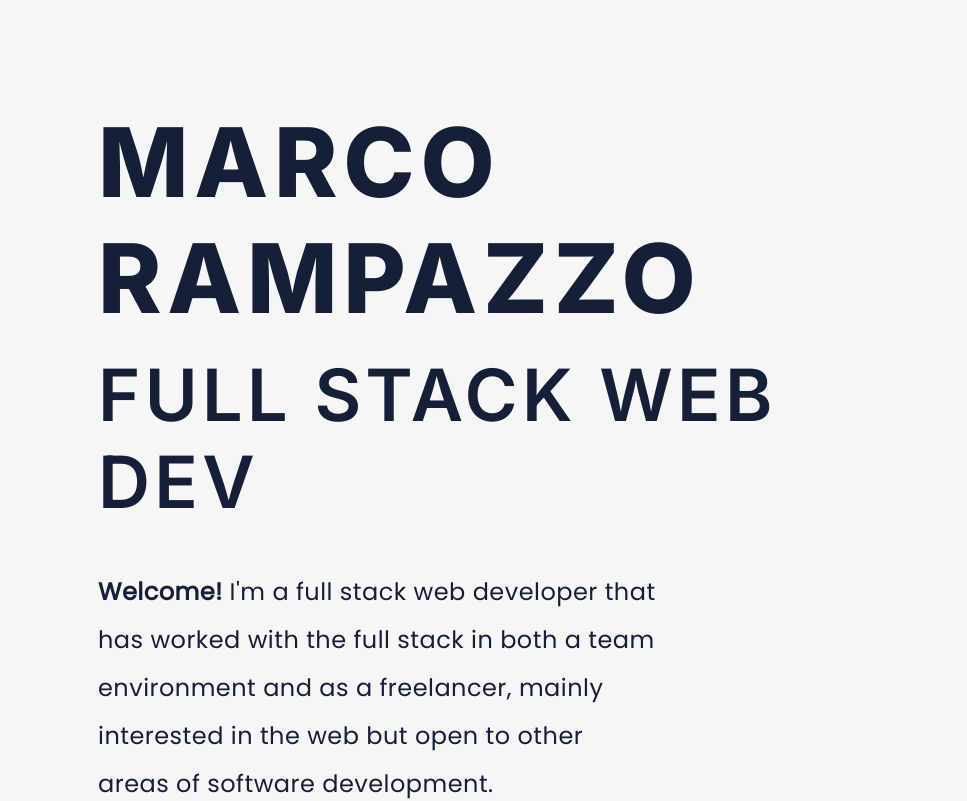
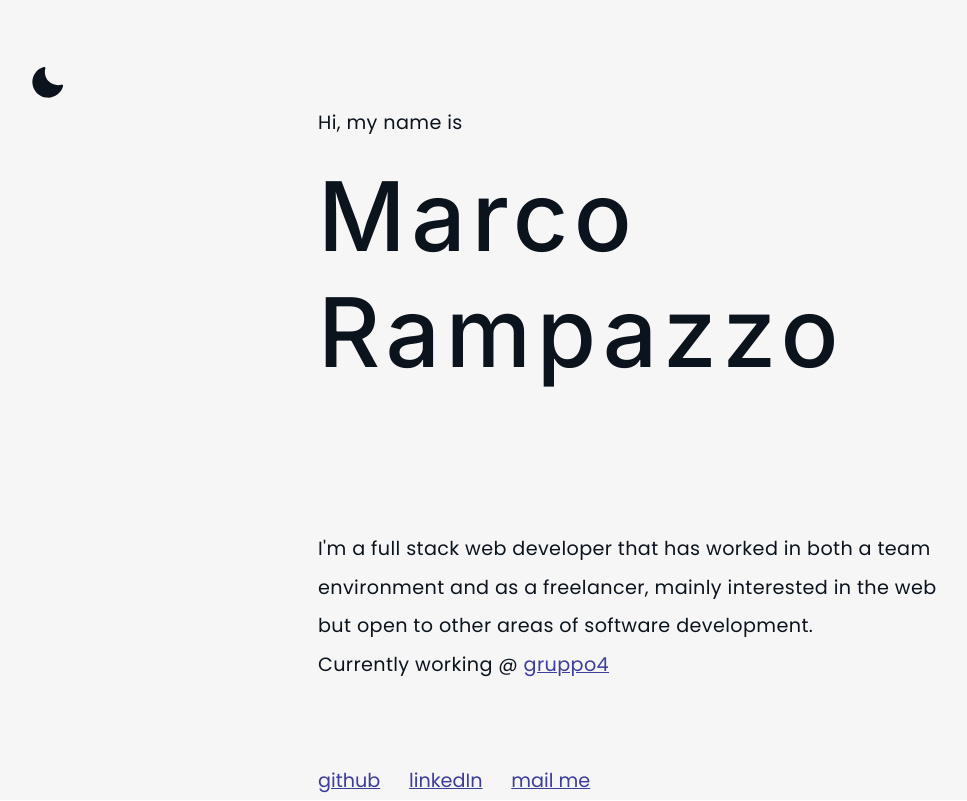
Before and after one commit to mrampazz/mramp-me, a Next.js app: page / in a window 1280 px wide. Shown: the top 801 px of the page, without its empty margins (2-969 px from the left). Built offline with nearby package versions, Linux system fonts and the light colour scheme.

Commit message:
added barebones dark mode

```diff
--- a/components/Layout.js
+++ b/components/Layout.js
@@ -1,12 +1,20 @@
 import { useContext } from 'react'
 import AppContext from '../utils/AppContext'
+import Moon from './icons/Moon'
+import Sun from './icons/Sun'
 
 export default function Layout({ children }) {
   const { darkMode, setDarkMode } = useContext(AppContext)
 
   return (
-    <div className='layout'>
-      <div className='header'></div>
+    <div className={`layout ${darkMode ? 'dark' : 'light'}`}>
+      <div className='header'>
+        <div className='dark-mode-switch-container'>
+          <button onClick={() => setDarkMode(!darkMode)}>
+            {darkMode ? <Sun /> : <Moon />}
+          </button>
+        </div>
+      </div>
       <div className='page-container'>{children}</div>
     </div>
   )
--- /dev/null
+++ b/components/icons/Moon.js
@@ -0,0 +1,15 @@
+export default function Moon() {
+  return (
+    <svg
+      xmlns='http://www.w3.org/2000/svg'
+      width='1em'
+      height='1em'
+      viewBox='0 0 50 50'
+    >
+      <path
+        d='M 43.81 29.354 C 43.688 28.958 43.413 28.626 43.046 28.432 C 42.679 28.238 42.251 28.198 41.854 28.321 C 36.161 29.886 30.067 28.272 25.894 24.096 C 21.722 19.92 20.113 13.824 21.683 8.133 C 21.848 7.582 21.697 6.985 21.29 6.578 C 20.884 6.172 20.287 6.022 19.736 6.187 C 10.659 8.728 4.691 17.389 5.55 26.776 C 6.408 36.163 13.847 43.598 23.235 44.451 C 32.622 45.304 41.28 39.332 43.816 30.253 C 43.902 29.96 43.9 29.647 43.81 29.354 Z'
+        fill='currentColor'
+      />
+    </svg>
+  )
+}
--- /dev/null
+++ b/components/icons/Sun.js
@@ -0,0 +1,45 @@
+export default function Sun() {
+  return (
+    <svg
+      width='1em'
+      height='1em'
+      viewBox='0 0 24 24'
+      fill='none'
+      xmlns='http://www.w3.org/2000/svg'
+    >
+      <circle cx='11.9998' cy='11.9998' r='5.75375' fill='currentColor' />
+      <g>
+        <circle
+          cx='3.08982'
+          cy='6.85502'
+          r='1.71143'
+          transform='rotate(-60 3.08982 6.85502)'
+          fill='currentColor'
+        />
+        <circle
+          cx='3.0903'
+          cy='17.1436'
+          r='1.71143'
+          transform='rotate(-120 3.0903 17.1436)'
+          fill='currentColor'
+        />
+        <circle cx='12' cy='22.2881' r='1.71143' fill='currentColor' />
+        <circle
+          cx='20.9101'
+          cy='17.1436'
+          r='1.71143'
+          transform='rotate(-60 20.9101 17.1436)'
+          fill='currentColor'
+        />
+        <circle
+          cx='20.9101'
+          cy='6.8555'
+          r='1.71143'
+          transform='rotate(-120 20.9101 6.8555)'
+          fill='currentColor'
+        />
+        <circle cx='12' cy='1.71143' r='1.71143' fill='currentColor' />
+      </g>
+    </svg>
+  )
+}
--- a/package.json
+++ b/package.json
@@ -12,10 +12,12 @@
     "@zeit/next-sass": "^1.0.1",
     "marked": "^2.1.1",
     "next": "9.3.6",
+    "nextjs-progressbar": "^0.0.11",
     "node-sass": "^4.14.1",
     "nookies": "^2.5.2",
     "react": "16.13.1",
-    "react-dom": "16.13.1"
+    "react-dom": "16.13.1",
+    "typewriter-effect": "^2.18.2"
   },
   "devDependencies": {
     "node-fetch": "^2.6.0"
--- a/pages/_app.js
+++ b/pages/_app.js
@@ -8,9 +8,12 @@ import Head from 'next/head'
 import AppContext from '../utils/AppContext'
 
 export default function MyApp({ Component, pageProps }) {
-  const [darkMode, setDarkMode] = useCookieState()
-  const [loading, setLoadingPage] = useState()
+  const [mounted, setMounted] = useState(false)
+  const [darkMode, setDarkMode] = useCookieState('darkmode', false)
+  const [loading, setLoadingPage] = useState(false)
   const router = useRouter()
+
+  useEffect(() => setMounted(true), [])
 
   useEffect(() => {
     router.events.on('routeChangeStart', () => setLoadingPage(true))
@@ -18,8 +21,10 @@ export default function MyApp({ Component, pageProps }) {
     router.events.on('routeChangeError', () => setLoadingPage(false))
   }, [router.events])
 
+  if (!mounted) return null
+
   return (
-    <AppContext.Provider value={{ a: 2 }}>
+    <AppContext.Provider value={{ darkMode, setDarkMode }}>
       <Head>
         <title>mramp</title>
         <link rel='preconnect' href='https://fonts.googleapis.com'></link>
@@ -30,11 +35,21 @@ export default function MyApp({ Component, pageProps }) {
         ></link>
         <link
           href='https://fonts.googleapis.com/css2?family=Inter:wght@100;200;300;400;500;600;700;800;900&display=swap'
+          rel='preload'
+          as='style'
+        ></link>
+        <link
+          href='https://fonts.googleapis.com/css2?family=Inter:wght@100;200;300;400;500;600;700;800;900&display=swap'
           rel='stylesheet'
         ></link>
         <link
           href='https://fonts.googleapis.com/css2?family=Poppins&display=swap'
           rel='stylesheet'
+        ></link>
+        <link
+          href='https://fonts.googleapis.com/css2?family=Poppins&display=swap'
+          rel='preload'
+          as='style'
         ></link>
       </Head>
       <Layout>
--- a/pages/index.js
+++ b/pages/index.js
@@ -1,21 +1,46 @@
 import React, { useState, useEffect } from 'react'
+import TypewriterComponent from 'typewriter-effect'
+import { parseCookies, setCookie } from 'nookies'
 
 export default function Home() {
+  const [typing, setTyping] = useState(true)
+
   return (
     <>
       <div className='hero-container'>
+        <div className='pre-title'>
+          <span>Hi, my name is</span>
+        </div>
         <div className='title'>
-          <h1>MARCO RAMPAZZO</h1>
+          <h1>Marco Rampazzo</h1>
         </div>
         <div className='subtitle'>
-          <h2>FULL STACK WEB DEV</h2>
+          <h2>
+            {typing ? (
+              <TypewriterComponent
+                onInit={(typewriter) => {
+                  typewriter
+                    .typeString('Front En')
+                    .pauseFor(650)
+                    .deleteAll()
+                    .typeString('Back ')
+                    .deleteAll()
+                    .pauseFor(500)
+                    .typeString('Front End / Back End Developer')
+                    .callFunction(() => setTyping(false))
+                    .start()
+                }}
+              />
+            ) : (
+              'Front End / Back End Developer'
+            )}
+          </h2>
         </div>
         <div className='description'>
           <p>
-            <strong>Welcome!</strong> I'm a full stack web developer that has
-            worked with the full stack in both a team environment and as a
-            freelancer, mainly interested in the web but open to other areas of
-            software development.
+            I'm a full stack web developer that has worked in both a team
+            environment and as a freelancer, mainly interested in the web but
+            open to other areas of software development.
           </p>
           <p>
             Currently working @{' '}
--- a/styles/_index.scss
+++ b/styles/_index.scss
@@ -7,41 +7,55 @@
   background: $highlight-text;
 }
 body {
-  background-color: #f6f6f6;
   overflow-x: hidden;
 }
 
 .hero-container {
-  max-width: 65%;
+  .pre-title {
+    margin-bottom: 1em;
+    span {
+      font-family: 'Poppins', sans-serif;
+      font-size: 1.2em;
+      line-height: 2em;
+      letter-spacing: 0.02em;
+      color: var(--color-text);
+      user-select: none;
+    }
+  }
   .title {
+    margin-bottom: 15px;
     h1 {
       font-family: 'Inter';
-      font-weight: 800;
+      font-weight: 500;
       font-size: 6em;
       letter-spacing: 0.06em;
-      margin-bottom: 15px;
-      color: $font-color;
+      color: var(--color-text);
+      user-select: none;
     }
   }
   .subtitle {
+    margin-bottom: 6em;
     h2 {
       font-family: 'Inter';
-      font-weight: 600;
-      font-size: 4.5em;
+      font-weight: 500;
+      font-size: 1.5em;
+      text-transform: uppercase;
       letter-spacing: 0.06em;
-      margin-bottom: 0.6em;
-      color: $font-color;
+      color: var(--color-text);
+      user-select: none;
     }
   }
   .description {
-    max-width: 80%;
     margin-bottom: 5em;
     p {
       font-family: 'Poppins', sans-serif;
-      font-size: 1.5em;
+      font-size: 1.2em;
       line-height: 2em;
       letter-spacing: 0.02em;
-      color: $font-color;
+      color: var(--color-text);
+      a {
+        color: var(--color-link);
+      }
     }
   }
   .social-links {
@@ -53,21 +67,9 @@ body {
     & > div {
       margin-right: 1.8em;
       a {
-        display: block;
         font-family: 'Poppins', sans-serif;
-        font-weight: bold;
-        text-decoration: none;
         font-size: 1.2em;
-        color: $font-color;
-        padding: 4px 12px 4px 12px;
-        opacity: 0.7;
-        outline: none;
-        transition: all 0.1s ease-in-out;
-        &:hover {
-          background-color: $font-color;
-          color: white;
-          opacity: 1;
-        }
+        color: var(--color-link);
       }
     }
   }
--- a/styles/_layout.scss
+++ b/styles/_layout.scss
@@ -1,3 +1,8 @@
+:root {
+  --color-page-background: #{$light-color};
+  --color-text: #{$dark-color};
+  --color-link: #{$link-color};
+}
 .layout {
   display: flex;
   justify-content: flex-start;
@@ -5,12 +10,18 @@
   flex-direction: column;
   width: 100%;
   height: 100%;
-  background-color: #f6f6f6;
+  min-height: 100vh;
   padding-top: 64px;
+  background-color: var(--color-page-background);
+  color: var(--color-text);
+  &.dark {
+    --color-page-background: #{$dark-color};
+    --color-text: #{$light-color};
+    --color-link: #{$link-dark-color};
+  }
   .header {
     padding-left: 30px;
     padding-right: 30px;
-    color: black;
     width: 100%;
     height: 40px;
     display: flex;
@@ -20,12 +31,22 @@
       font-size: 14px;
       font-weight: 900;
     }
+    .dark-mode-switch-container {
+      button {
+        outline: none;
+        border: none;
+        background: transparent;
+        cursor: pointer;
+        svg {
+          font-size: 3em;
+          color: var(--color-text);
+        }
+      }
+    }
   }
   .page-container {
-    width: 100%;
-    height: 100%;
-    padding-left: 100px;
-    padding-right: 100px;
+    margin: 0 auto;
+    width: 50%;
   }
   .footer {
   }
--- a/styles/variables.scss
+++ b/styles/variables.scss
@@ -9,7 +9,14 @@ $code-block-bg: #0b131d;
 $normal-text: #dddddd;
 $code-text: #bababa;
 $highlight-text: #ffc857;
-$font-color: #161f38;
+$font-color: #0b131d;
+$link-color: #3d3d9b;
 
 // dimensions
 $header-height: 38px;
+
+// dark
+$dark-color: #0b131d;
+$light-color: #f6f6f6;
+$link-color: #3d3d9b;
+$link-dark-color: #086bff;
```
Also changed, not shown: 1 other file (tests, documents, lock files or other folders).
